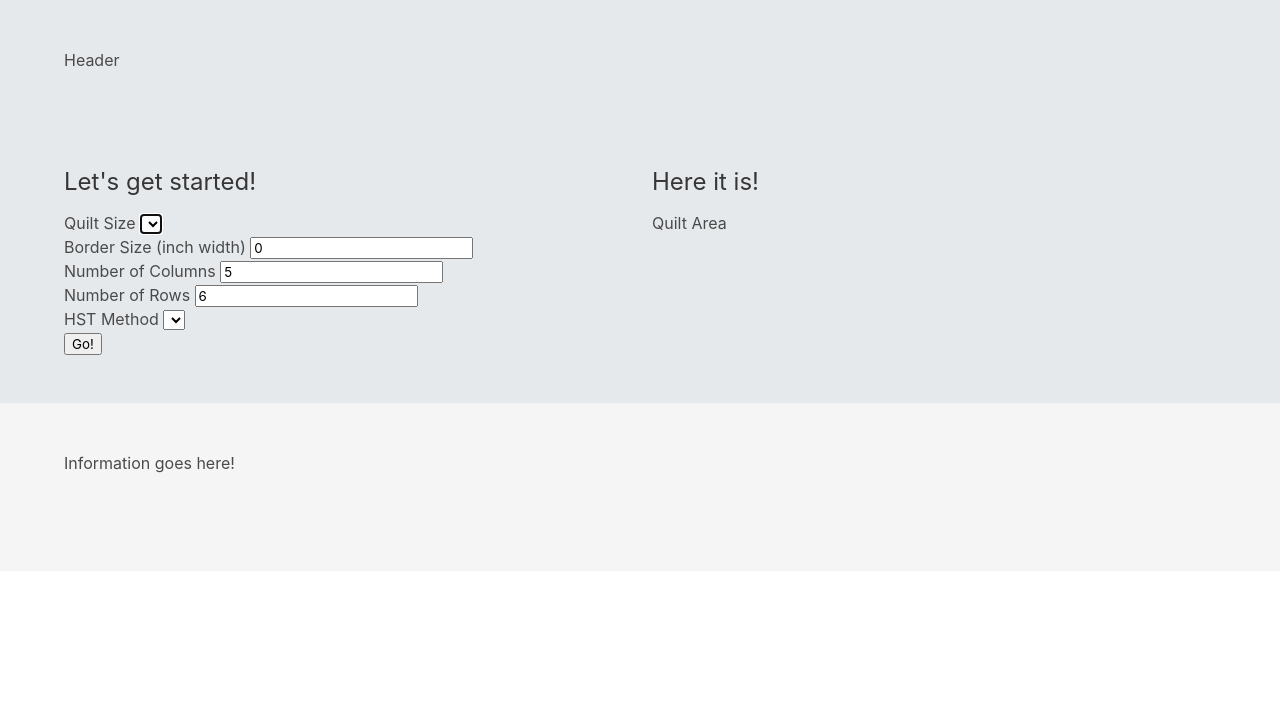
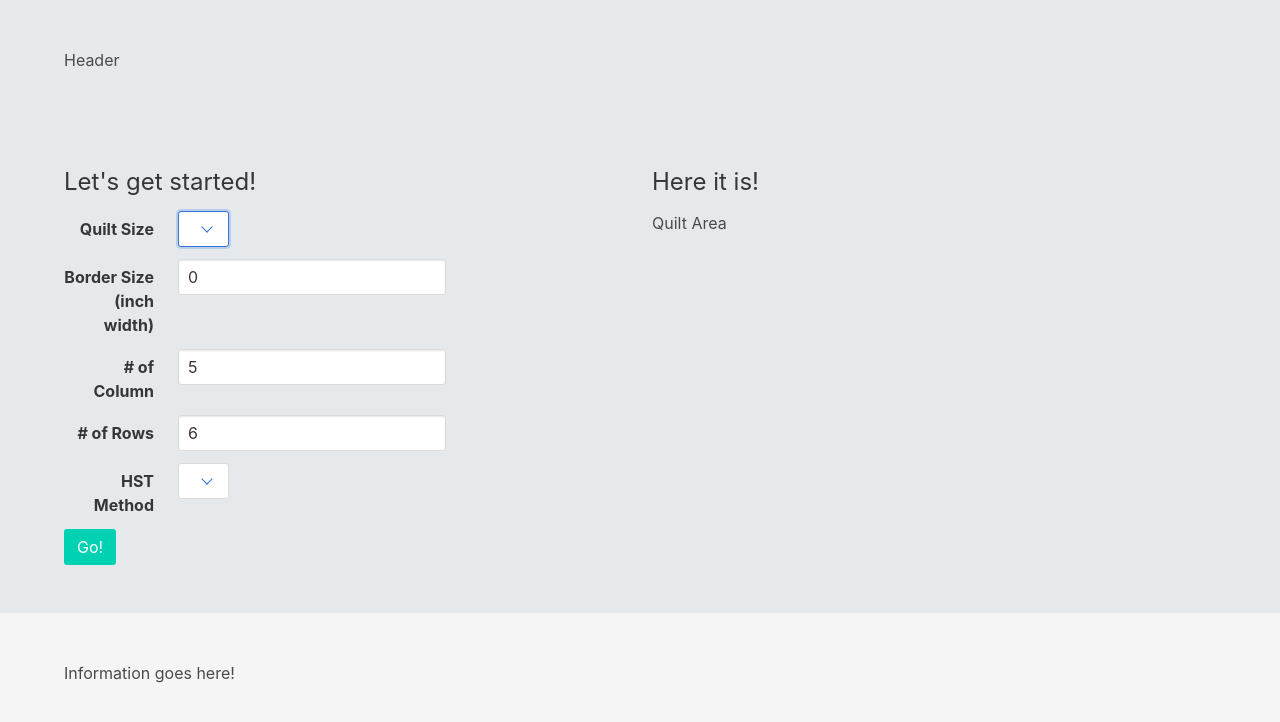
Before and after one commit to staceymosier/half-square-triangle-calculator, a website: page index.html in a window 1280 px wide. Drawn offline with Linux system fonts and the light colour scheme; a web font is replaced by a local one.

Commit message:
HTML form ready

```diff
--- a/app.js
+++ b/app.js
@@ -1 +1,9 @@
-console.log('your app is ready!');
+
+
+function buildList(arr, parent){
+  arr.forEach(option =>
+    parent.add(
+      new Option(option.text, option.value, option.selected)
+    )
+  );
+}
--- a/index.html
+++ b/index.html
@@ -20,35 +20,90 @@
       <div class="columns">
         <div class="column">
           <h3>Let's get started!</h3>
-            <div>
-               <label for="quilt-size">Quilt Size</label>
-               <select name="quilt-size" id="quilt-size" required autofocus></select>
+          <!-- begin quilt form -->
+
+         <!-- i dont know why bulma requires so many divs -->
+          <div class="field is-horizontal quilt-size">
+            <div class="field-label is-normal">
+              <label class="label" for="quilt-size">Quilt Size</label>
             </div>
-            <div>
-               <label for="border-size">Border Size (inch width)</label>
-               <input type="number" name="border-size" id="border-size" value="0" />
+            <div class="field-body">
+              <div class="field is-narrow">
+                <div class="control">
+                  <div class="select is-fullwidth">
+                    <select name="quilt-size" id="quilt-size" required autofocus>
+                    </select>
                   </div>
-             <div>
-               <label for="column-count">Number of Columns</label>
-               <input type="number" name="column-count" id="column-count" value="5" required/>
                 </div>
-             <div>
-              <label for="row-count">Number of Rows</label>
-              <input type="number" name="row-count" id="row-count" value="6" required />
               </div>
-            <div>
-              <label for="hst-method-type">HST Method</label>
-              <select name="hst-method-type" id="quilt-size" required></select>
             </div>
-            <div>
-              <button name="go" id="quilt-go">Go!</button>
+          </div><!--//.end quilt size-->
+
+          <div class="field is-horizontal border-size">
+            <div class="field-label is-normal">
+              <label class="label" for="border-size">Border Size (inch width)</label>
             </div>
+            <div class="field-body">
+              <div class="field is-narrow">
+                <div class="control">
+                  <input class="input" type="number" name="border-size" id="border-size" value="0" />
+                </div>
+              </div>
+            </div>
+          </div><!--//.end border size -->
+
+          <div class="field is-horizontal column-count">
+            <div class="field-label is-normal">
+              <label class="label" for="column-count"># of Column</label>
+            </div>
+            <div class="field-body">
+              <div class="field is-narrow">
+                <div class="control">
+                  <input class="input" type="number" name="column-count" id="column-count" value="5" required/>
+                </div>
+              </div>
+            </div>
+          </div><!--//.end column-count -->
+
+          <div class="field is-horizontal row-count">
+            <div class="field-label is-normal">
+              <label class="label" for="row-count"># of Rows</label>
+            </div>
+            <div class="field-body">
+              <div class="field is-narrow">
+                <div class="control">
+                  <input class="input" type="number" name="row-count" id="row-count" value="6" required/>
+                </div>
+              </div>
+            </div>
+          </div><!--//.end row-count -->
+
+           <div class="field is-horizontal hst-method-type">
+             <div class="field-label is-normal">
+               <label class="label" for="hst-method-type">HST Method</label>
+             </div>
+             <div class="field-body">
+               <div class="field is-narrow">
+                 <div class="control">
+                   <div class="select is-fullwidth">
+                     <select name="hst-method-type" id="hst-method-type" required autofocus>
+                     </select>
+                   </div>
+                 </div>
+               </div>
+             </div>
+           </div><!--//.end hst-method-type -->
+
+           <button type="submit" class="button is-primary">Go!</button>
+
+          <!-- end quilt form -->
         </div><!--//.column -->
 
         <div class="column">
           <h3> Here it is! </h3>
           <div> Quilt Area </div>
         </div><!--//.column -->
+
       </div><!--//.columns -->
     </div>
   </section>
--- a/src/data.js
+++ b/src/data.js
@@ -14,8 +14,8 @@ let quiltsizes = [
 
 /* method to make 2 or 4 HST */
 let hstMethods = [
-  { text: "2 HST", value: 2 },
-  { text: "4 HST", value: 4 }
+  { text: "Make 2 HSTs with 2 blocks", value: 2 },
+  { text: "Make 4 HSTs with 2 blocks", value: 4 }
 ]
 
 /* user input for quilt */
```
Lines whose indentation alone changed are shown as unchanged.
